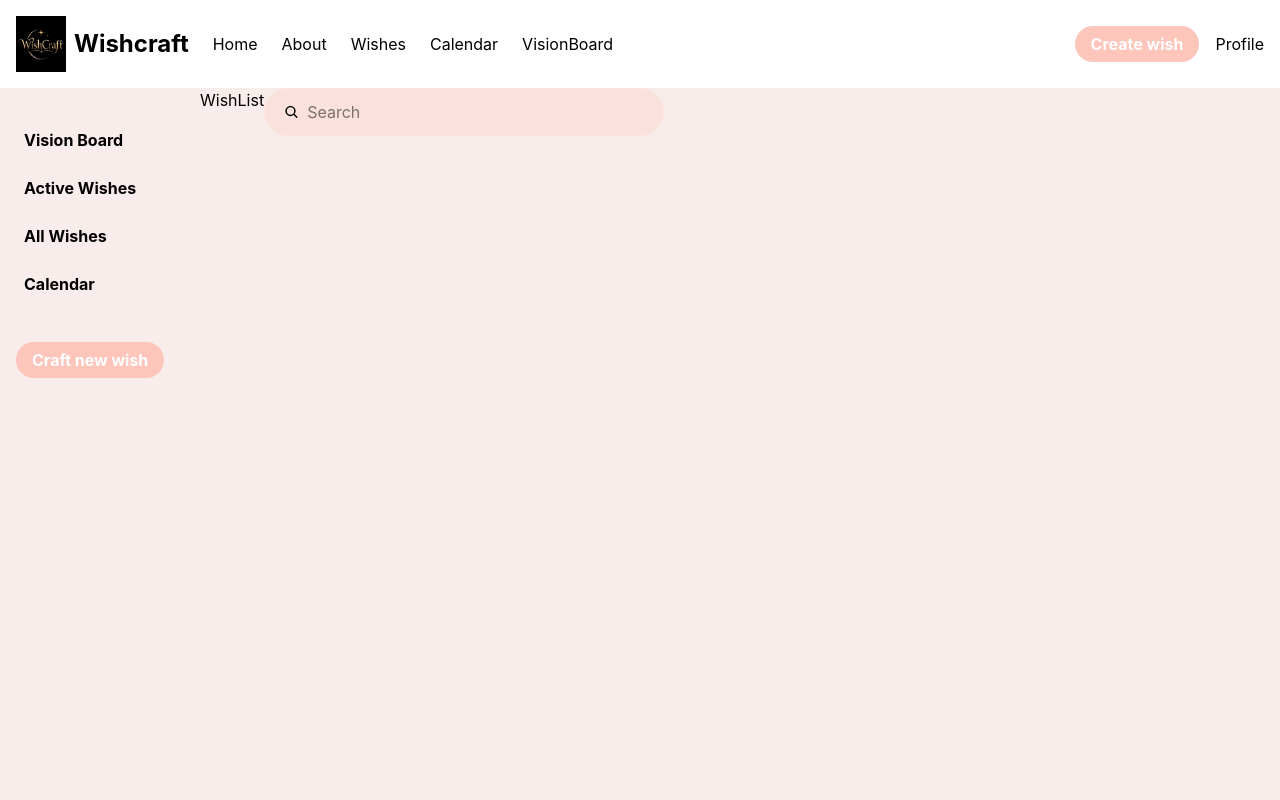
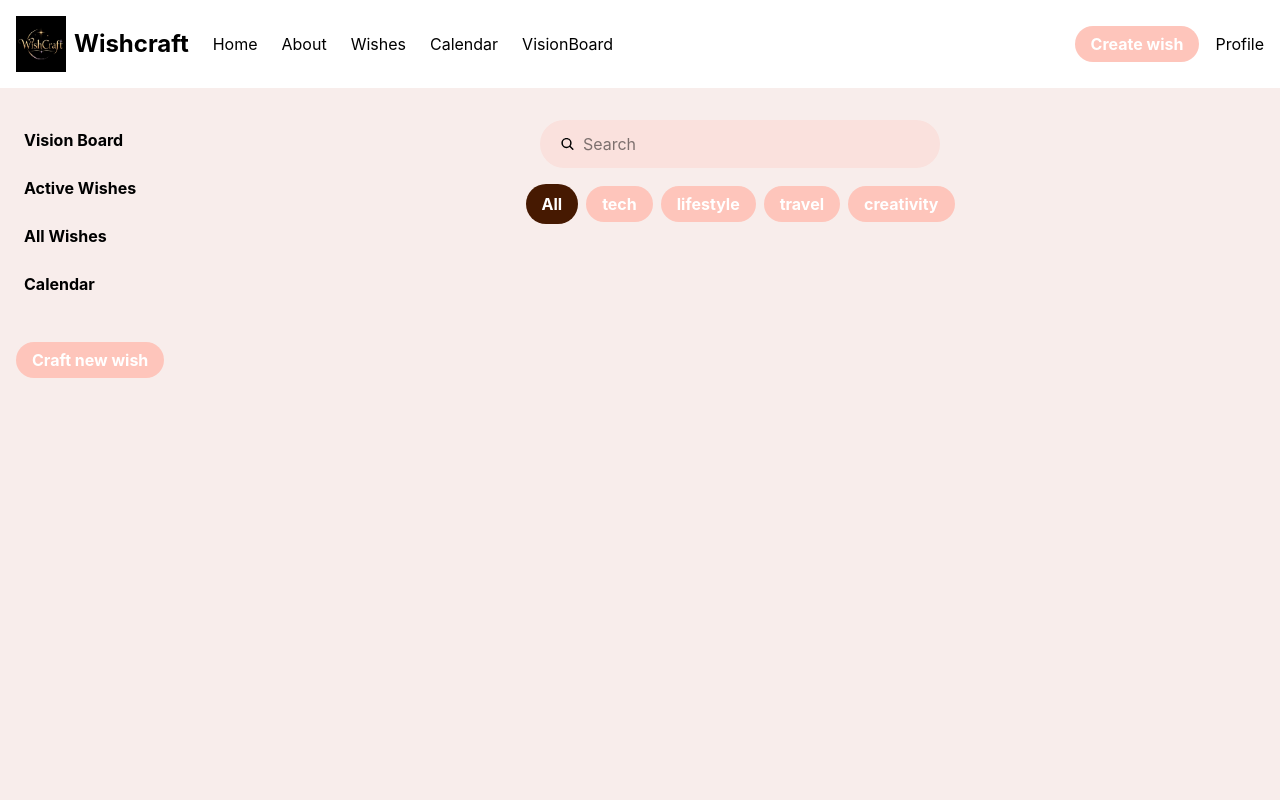
Before and after one commit to ph8zgvy5w5-oss/Wish-craft-client, a React (Vite) app: page /wishes in a window 1280 px wide. Shown: the top 800 px of the page. Built offline with nearby package versions, Linux system fonts and the light colour scheme; no server answers.

Commit message:
WOrked on progressBar percatage logic and filter , search bar Habits and Wishpage

```diff
--- a/src/App.jsx
+++ b/src/App.jsx
@@ -17,15 +17,15 @@ function App() {
   return (
     <>
       <Navbar/>
-      <div className='flex h-screen w-full bg-seashell'>
+      <div className='flex  w-full bg-seashell'>
       <Sidebar/>
       <Routes>
         <Route path='/' element={<HomePage />} />
         <Route path='/pages/About' element={<About />} />
-        <Route path='/wishes:id' element={<WishPage />} />
+        <Route path='/wishes/:id' element={<WishPage />} />
         <Route path='/wishes' element={<WishList />} />
         <Route path='/create' element={<FormPage />} />
-        <Route path='/create' element={<FormPage />} />
+        <Route path='/update' element={<FormPage />} />
         <Route path='/user' element={<Profile />} />
         <Route path='/board' element={<VisionBoard />} />
         <Route path='/calendar' element={<Calendar />} />
--- a/src/components/FilterBar.jsx
+++ b/src/components/FilterBar.jsx
@@ -1,6 +1,39 @@
+import ActiveFilter from "./ui/ActiveFilter"
+import Button from "./ui/Button"
+import {useState, useEffect} from "react"
 
-export default function FilterBar() {
+
+
+export default function FilterBar({ filter, setFilter, list = [], categories = [] }) {
+  const [active, setActive] = useState(0)
+
+  const handleclick = () => {
+              setFilter(list.filter((item) => item.category === category));
+              setActive(index); console.log(active)
+            }
+
   return (
-    <div>FilterBar</div>
+    <div className="flex gap-2 p-2 self-center">
+      {categories.map((category, index) =>
+        active === index ? (
+          <ActiveFilter onClick={() => {
+              setFilter(list.filter((item) => item.category === category));
+              setActive(index); console.log(active)
+            }} key={`${category}-${index}`} category={category}>
+            {category}
+          </ActiveFilter>
+        ) : (
+          <Button
+            key={`${category}-${index}`}
+            onClick={() => {
+              setFilter(list.filter((item) => item.category === category));
+              setActive(index); console.log(active)
+            }}
+          >
+            {category}
+          </Button>
+        )
+      )}
+    </div>
   )
 }
--- /dev/null
+++ b/src/components/Habits.jsx
@@ -0,0 +1,16 @@
+import  { FaCheck } from "react-icons/fa6";
+
+
+export default function Habits({habit}) {
+  console.log(habit)
+ return !habit.completed &&  (
+     <div className="flex rounded-3 w-full bg-white p-4 pl-8 justify-between "   >
+        <div className="flex gap-2 items-center justify-center ">
+             <div className="bold text-ml">{habit.title}</div>
+             <div>-</div>
+             <div className="text-sm" > {habit.frequency}</div>
+        </div>
+        <div className="rounded-1 h-full p-2 h-2 border-2 border-pink-700 border-dotted"><FaCheck className="text-pink-700"/></div>
+     </div>
+ )
+}
--- a/src/components/SearchBar.jsx
+++ b/src/components/SearchBar.jsx
@@ -2,18 +2,27 @@
 import {useState, useEffect } from "react"
 import { IoSearch } from "react-icons/io5"
 
-export default function SearchBar({list, setList}) {
-
+export default function SearchBar({ wishList, setSearch }) {
 
   const handleChange = (event) => {
-setList(preValue => preValue.filter(item => item.title.toLowerCase().includes(event.target.value.toLowerCase())))
+    const value = event.target.value?.toLowerCase() || ""
 
-}
+    if (!Array.isArray(wishList)) {
+      setSearch([])
+      return
+    }
+
+    setSearch(
+      value
+        ? wishList.filter((item) => item.title?.toLowerCase().includes(value))
+        : wishList
+    )
+  }
 
 
 
   return (
-    <div className="flex w-[400px] bg-soft-blush p-2 pr-5 pl-5 rounded-2  h-12 items-center gap-2  "><IoSearch /><input className="w-full outline-0" type="text" placeholder="Search" onChange={handleChange}/></div>
+    <div className="flex w-[400px] bg-soft-blush p-2 pr-5 pl-5 rounded-2  h-12 items-center self-center gap-2  "><IoSearch /><input className="w-full outline-0" type="text" placeholder="Search" onChange={handleChange}/></div>
 
 
   )
--- /dev/null
+++ b/src/components/ui/ActiveFilter.jsx
@@ -0,0 +1,7 @@
+export default function ActiveFilter({children, onClick}) {
+  return (
+    <div className="mt-2">
+      <button onClick={onClick} className="bg-amber-950 text-white font-bold py-2 px-4 rounded-2">{children}</button>
+    </div>
+  )
+}
--- a/src/components/ui/Button.jsx
+++ b/src/components/ui/Button.jsx
@@ -1,11 +1,11 @@
 import { Link } from "react-router-dom"
 import react from "react"
 
-export default function Button({children, link}) {
+export default function Button({children, link , onClick}) {
   return (
     <>
     <div className="mt-4 mb-4">
-      <Link to={link} className="bg-powder-blush hover:bg-blue-700 text-white font-bold py-2 px-4 rounded-2">{children}</Link>
+      <Link to={link} onClick={onClick} className="bg-powder-blush hover:bg-blue-700 text-white font-bold py-2 px-4 rounded-2">{children}</Link>
     </div>
     </>
   )
--- a/src/components/ui/progressBar.jsx
+++ b/src/components/ui/progressBar.jsx
@@ -1,9 +1,29 @@
-export default function({percent,label,}){
+export default function({percent,label,habits}){
+
+  function progress(habits) {
+
+    let num = habits.reduce(( acc, current)=>{
+     acc += current.timeObjective
+     return acc
+    },0 )
+
+    let streaks = habits.reduce((acc, current )=> {
+
+     acc += current.streak
+     return acc
+    },0)
+
+    console.log(num)
+  return (num / streaks) *100
+   }
+
+
+
 return(
   <div className="flex-row  max-w-100 pt-2 pb-2"  >
 <div className="flex justify-between pb-1">
   <div>nAME</div>
-  <div>{percent}%</div>
+  <div>{habits && progress(habits)}%</div>
 </div>
 <div className="w-100 h-2 bg-gray-300 rounded-full overflow-hidden">
 <div className="bg-powder-blush rounded-full h-full" style={{width:`${percent}%`}}></div>
--- a/src/index.css
+++ b/src/index.css
@@ -49,7 +49,7 @@
 
 
 body {
-    background-color: #D8E2DC;
+    background-color: #D8E2DC;box-sizing: border-box;
 }
 
 a{align-self:center}
--- a/src/pages/Profile.jsx
+++ b/src/pages/Profile.jsx
@@ -1,6 +1,8 @@
 
 export default function Profile() {
   return (
-    <div>Profile</div>
+    <div>
+
+    </div>
   )
 }
--- a/src/pages/WishList.jsx
+++ b/src/pages/WishList.jsx
@@ -1,33 +1,32 @@
 //import LoadBar from "../components/LoadBar"
 import { WishContext } from "../context/Wish.context"
-import {useContext, useState, useEffect} from "react"
+import { useContext, useState, useEffect } from "react"
 import SearchBar from "../components/SearchBar"
-import { useWishContext } from "../context/Wish.context"
+import FilterBar from "../components/FilterBar"
 
-
-export default  function WishList() {
-
-  let res = useWishContext
-
-  let wishes = useContext(WishContext)
-  const [list, setList] = useState([])
-
-   console.log(`wishes resutlt`,wishes)
+export default function WishList() {
+  const { wishes } = useContext(WishContext)
+  const [wishList, setWishList] = useState([])
+  const [search, setSearch] = useState([])
+  const categories = ["All","tech", "lifestyle", "travel", "creativity"]
 
   useEffect(() => {
-    setList(wishes.wishes)
-  },[])
+    if (Array.isArray(wishes)) {
+      setWishList(wishes)
+    }
+  }, [wishes])
+
+  console.log(`wishes result`, search)
+
 
 
 
  // if(!wishes) return <LoadBar />
   return (
-    <>
-    <div>WishList</div>
-    <SearchBar search={list} setList={setList} />
-   {useEffect(() => {
-     console.log(`list`,list)
-   },[list])}
-    </>
+    < div className= "flex flex-col  w-full justify-center h-fit p-8" >
+
+    <SearchBar wishList={wishList} setSearch={setSearch}  />
+    <FilterBar filter={search} setFilter={setSearch} list={wishList} categories={categories} />
+    </div>
   )
 }
--- a/src/pages/WishPage.jsx
+++ b/src/pages/WishPage.jsx
@@ -1,8 +1,110 @@
+import React from 'react'
+import { Link } from "react-router-dom"
+import {useState, useEffect, useContext } from "react"
+import Button from '../components/ui/Button'
+import ProgressBar from '../components/ui/progressBar'
+import { useParams } from 'react-router-dom'
+import { WishContext } from '../context/Wish.context'
+import Card from '../components/ui/Card'
+import Mountain from '../assets/Images/mountain.png'
+import Habits from '../components/Habits'
+import Agenda from '../assets/Images/agenda.png'
+
 
 
 export default function WishPage() {
+
+
+ const {wishes} = useContext(WishContext)
+
+ const [wishList, setWishList] = useState([])
+ const {id} = useParams()
+ const [item, setItem] = useState({})
+ const [habits, setHabits] = useState([])
+
+
+ /* unction getTotalProgress() {
+   let habits = item.habits
+   habits.reduce(( acc, current)=>{
+    acc += current.timeObjective
+    return acc
+   },0 )
+ return habits
+  }
+  */
+
+
+   const getTotalProgress =()=> {
+    let habits = item.habits
+    let num = habits.reduce(( acc, current)=>{
+     acc += current.timeObjective
+     return acc
+    },0 )
+
+    console.log(num)
+
+   }
+
+
+ useEffect(() => {
+   if (Array.isArray(wishes)) {
+     setWishList(wishes)
+     setItem(wishes.find(wish => wish.id === id))
+    }
+
+  }, [wishes])
+
+
+
+  console.log(Mountain)
+
+ console.log(item, habits)
+
+
+
+
+
+
   return (
-    <div>WishPage</div>
+    < div className= " flex flex-col items-center w-full justify-center h-fit p-8" >
+    <div className="w-full h-[600px] bg-cover  overflow-hidden relative" style={{backgroundImage:`url(${item.image})`}}>
 
+      <div className="w-full h-full bg-linear-to-t from-white  to-transparent  flex flex-col p-30 items-start justify-center">
+        <div>Active dream</div>
+        <h1 className="text-2xl">{item.title}</h1>
+        <div className="rounded-4 mt-8 bg-gray-200 p-8 pt-8">
+          <div>{`${item.category} wish`}</div>
+          <ProgressBar percent={50} label="hello" habits={item && item.habits}></ProgressBar>
+        </div>
+
+         </div>
+    </div>
+    <div className="w-full h-full grid-cols-2 grid gap-8 pt-15 p-20">
+      <div className="rounded-3 w-full bg-white p-8 shadow-almond-silk overflow-hidden"  ><h2>Description of dream</h2>
+      {item.description}
+      </div >
+      <div className="w-full bg-white shadow-almond-silk overflow-hidden rounded-3 bg-no-repeat bg-right bg-contain" style={{backgroundImage: `url(${Agenda})`}}  >
+        <div className=" w-full h-full bg-linear-to-t from-white p-8 to-transparent  flex flex-col rounded-3 items-start justify-center"><h2>Currently</h2>
+      {item.category}
+          </div>
+      </div>
+      <div className="rounded-3 bg-almond-silk p-8 pt-4 shadow-almond-silk flex flex-col gap-2">
+        <div className= "flex flex-row mb-4 pl-2 justify-between items-center">
+          <h2>Daily Micro-habits</h2>
+        <Button>Add Streak</Button>
+        </div>
+        {item.habits && item.habits.map((habit, index) => (
+          <Habits key={`${habit.title}-${index}`} habit={habit} />
+        ))}</div>
+      <div className="rounded-3 backdrop-blur-sm  flex flex-col justify-end  bg-cover h-[200px] bg-no-repeat p-8 shadow-almond-silk text-white" style={{backgroundImage:`url(${Mountain})`}}  >
+
+      <h2>Launch Another Dream</h2>
+      <div className="flex flex-row gap-2">
+      <Button className="w-full">Launch another dream</Button>
+      <Button>View Gallery</Button>
+      </div>
+      </div>
+    </div>
+    </div>
   )
-}
+  }
```
Also changed, not shown: src/assets/Images/mountain.png (added), 1 other file (tests, documents, lock files or other folders).
